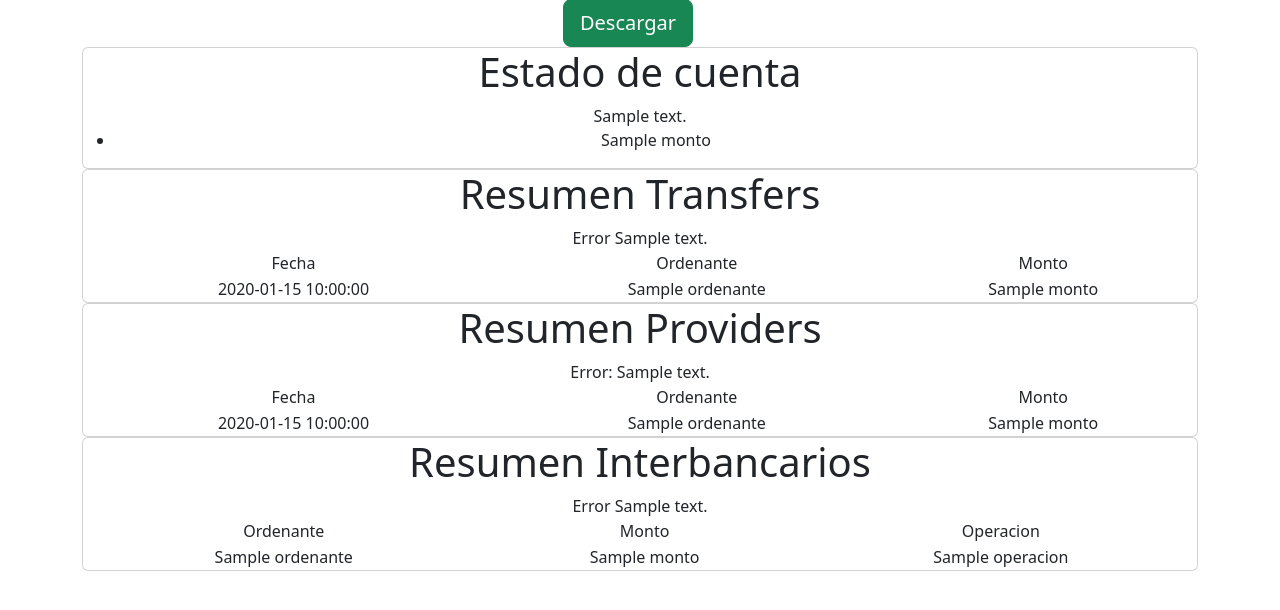
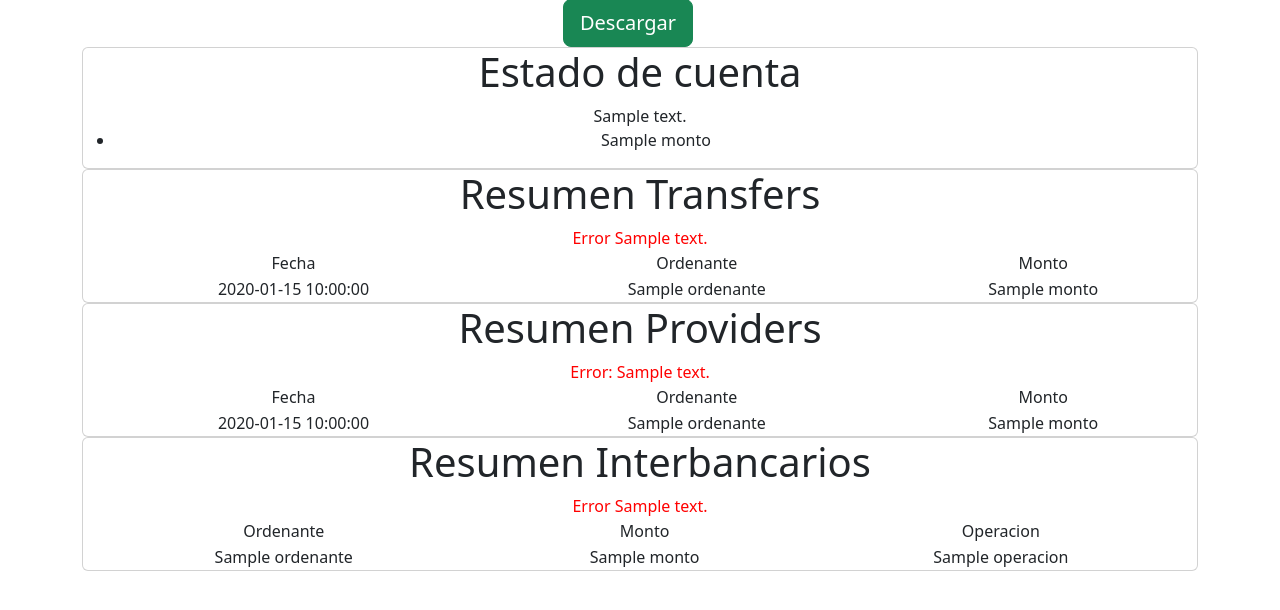
Before and after one commit to Joseph-P-ctrl/Banco, a Flask app: template templates/response.html in a window 1280 px wide. Shown: the part 137-747 px from the top of the page. Run offline with Flask 3, Linux system fonts and the light colour scheme; the template is opened without the code that fills it: most values are stand-ins (such as "Sample title", 1, 10 or a date in 2020).

Commit message:
error in red

```diff
--- a/templates/response.html
+++ b/templates/response.html
@@ -65,7 +65,7 @@
         <h1>Resumen Transfers</h1>
         <label for="tranfers"></label>
         {% if data.transfers.message  %}
-        <span>Error {{data.transfers.message}}</span>
+        <span class="error">Error {{data.transfers.message}}</span>
 
         <table>
             <thead>
@@ -104,7 +104,7 @@
     <h1>Resumen Providers</h1>
     <label for="providers"></label>
     {% if data.providers.message  %}
-    <span>Error: {{data.providers.message}}</span>
+    <span class="error">Error: {{data.providers.message}}</span>
     <table>
         <thead>
             <tr>
@@ -141,7 +141,7 @@
     <h1>Resumen Interbancarios</h1>
     <label for="interbanks"></label>
     {% if data.interbanks.message  %}
-    <span>Error {{data.interbanks.message}}</span>
+    <span class="error">Error {{data.interbanks.message}}</span>
 
     <table>
         <thead>
```
Also changed, not shown: 1 other file.
